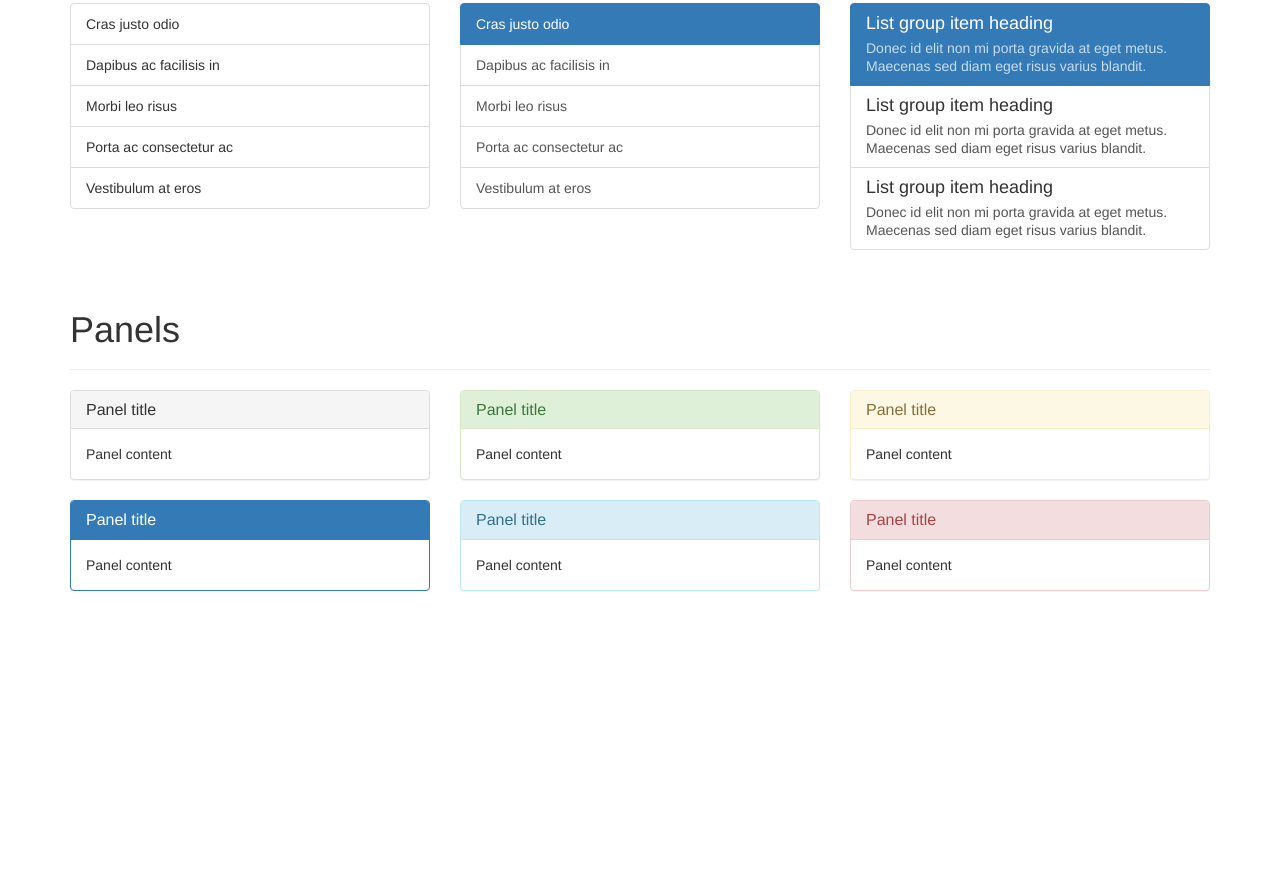
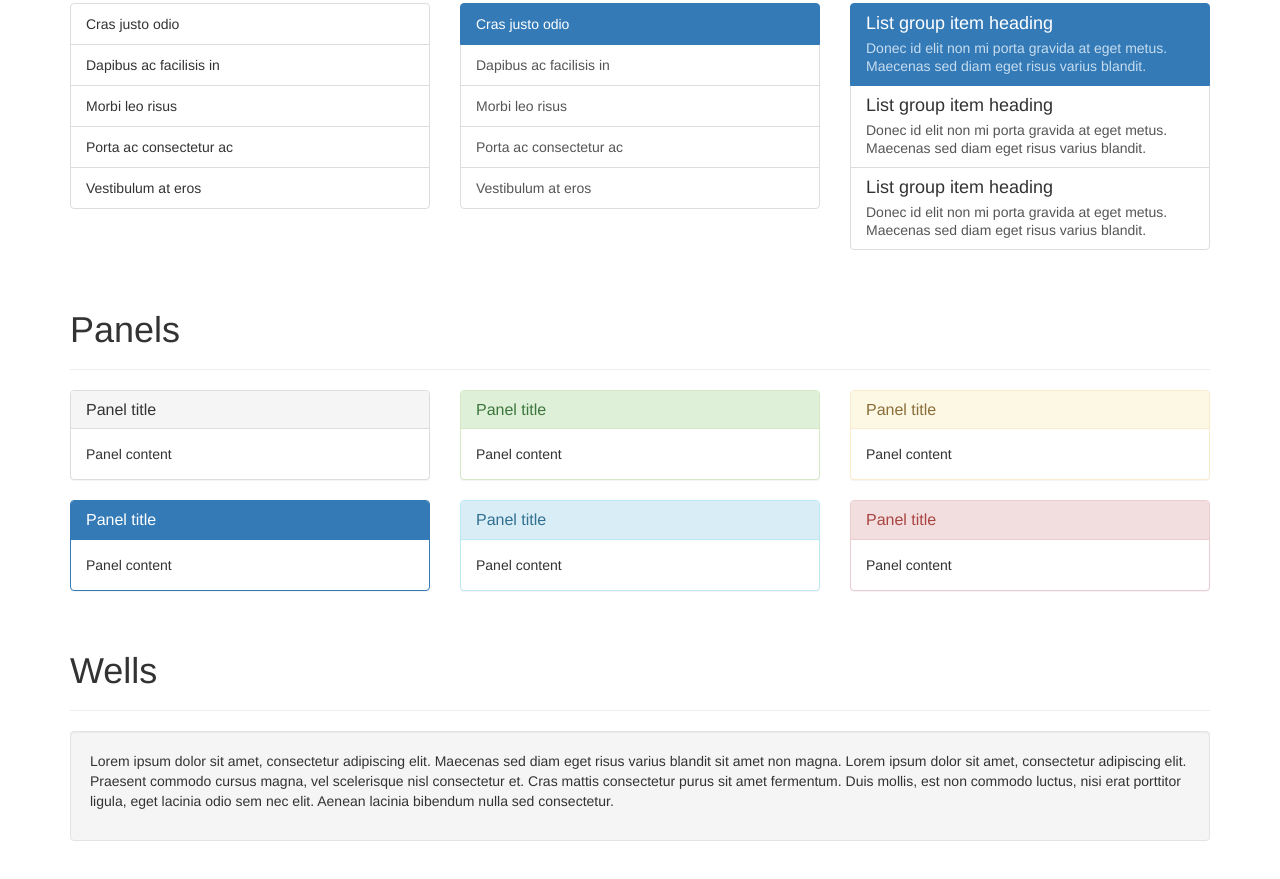
Before and after one commit to mackyjava/bootstrapThemeCopia, a plain HTML site: page index.html in a window 1280 px wide. Shown: the part 3650-4529 px from the top of the page. Before the commit the page ends 4291 px from the top, so only its background shows below. Drawn offline with nearby package versions, Linux system fonts and the light colour scheme.

Commit message:
wells section

```diff
--- a/index.html
+++ b/index.html
@@ -541,8 +541,14 @@
               			Panel content
             		</div>
           		</div>
-        	</div>
-      	</div>
+        	  </div>
+      	   </div>
+      	    <div class="page-header"><!--seccion wells-->
+       			<h1>Wells</h1>
+     		</div>
+      		<div class="well">
+        		<p>Lorem ipsum dolor sit amet, consectetur adipiscing elit. Maecenas sed diam eget risus varius blandit sit amet non magna. Lorem ipsum dolor sit amet, consectetur adipiscing elit. Praesent commodo cursus magna, vel scelerisque nisl consectetur et. Cras mattis consectetur purus sit amet fermentum. Duis mollis, est non commodo luctus, nisi erat porttitor ligula, eget lacinia odio sem nec elit. Aenean lacinia bibendum nulla sed consectetur.</p>
+     		 </div>
 
 
         <script src="https://ajax.googleapis.com/ajax/libs/jquery/1.12.4/jquery.min.js"></script>
```
